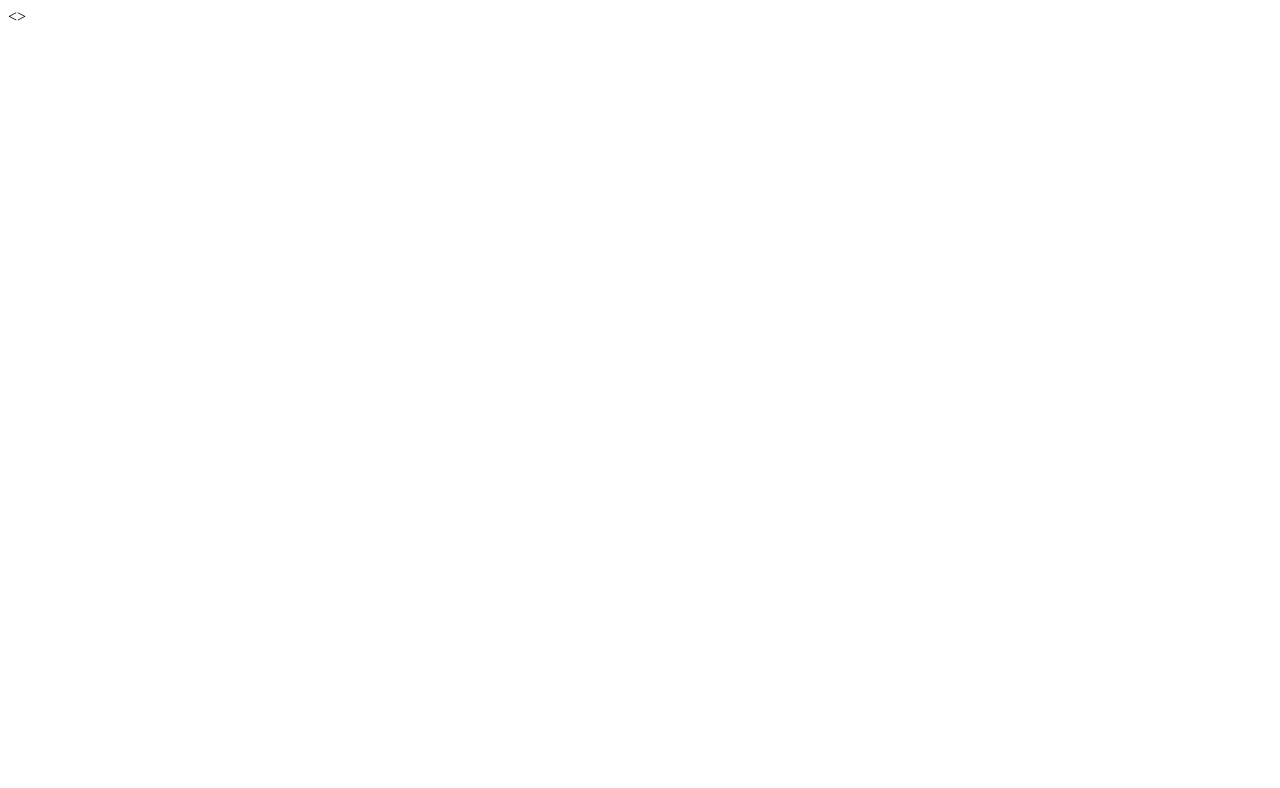
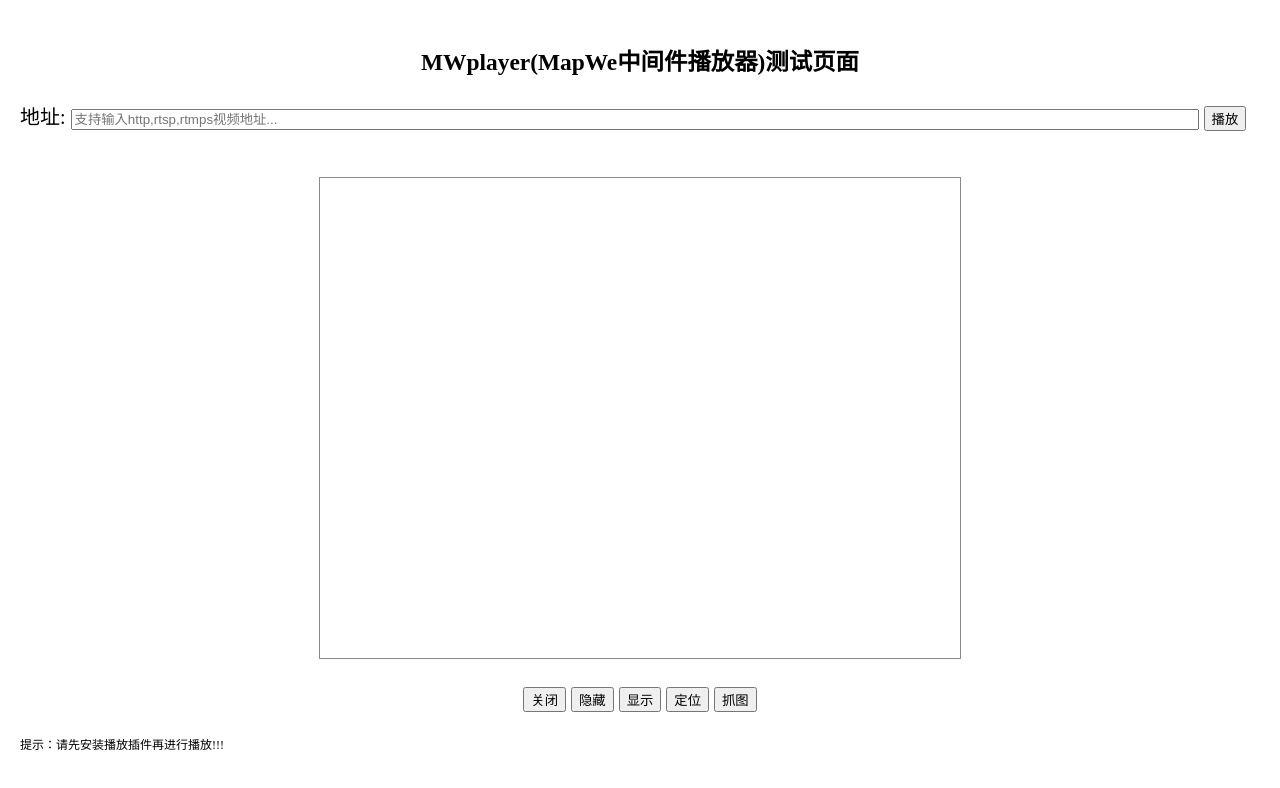
Before and after one commit to SeaHaige/MWplayer, a plain HTML site: page demos/index.html in a window 1280 px wide. Drawn offline with Linux system fonts and the light colour scheme.

Commit message:
Update index.html

```diff
--- a/demos/index.html
+++ b/demos/index.html
@@ -1 +1,64 @@
-<>
+<!DOCTYPE html>
+<meta http-equiv="content-type" content="text/html; charset=utf-8" />
+    <style>
+    body{
+        font-size:20px;
+    }
+    </style>
+    <body style="padding:12px;overflow:hidden;background-color: white;">
+        <h3 style="text-align: center;;">MWplayer(MapWe中间件播放器)测试页面</h3>
+        <div><span>地址:&nbsp;</span><input placeholder="支持输入http,rtsp,rtmps视频地址..." style="width:calc(100% - 120px)"/>&nbsp;<button onclick='playvideo()'>播放</button></div>
+        <br><br>
+        <div style="width:100%;text-align: center;;">
+            <div id="p1" style="width:640px;height:480px;display:inline-block;border:1px solid #888;">
+            </div>
+        </div>
+        <br>
+        <div style="text-align:center;">
+            <button onclick='closevideo()'>关闭</button>
+            <button onclick='hidevideo()'>隐藏</button>
+            <button onclick='showvideo()'>显示</button>
+            <button onclick='layoutvideo()'>定位</button>
+            <button onclick='snapvideo()'>抓图</button>
+        </div>
+        <br>
+        <div style="font-size:12px;">提示：请先安装播放插件再进行播放!!!</div>
+<script src="mwplayer.min.js"></script>
+<script>
+function closevideo(){
+    player.destroy();
+}
+function hidevideo(){
+    player.hide();
+}
+function layoutvideo(){
+    player.layout();
+}
+function showvideo(){
+    player.show();
+}
+function snapvideo(){
+    player.snap(function(blob){
+        const url = window.URL.createObjectURL(blob);
+
+        // 创建链接
+        const link = document.createElement("a");
+        link.href = url;
+        link.download = "test.jpg";
+
+        // 模拟点击链接进行下载
+        document.body.appendChild(link);
+        link.click();
+        document.body.removeChild(link);
+
+        // 释放 URL 对象
+        window.URL.revokeObjectURL(url);
+    })
+}
+function playvideo(){
+    player=new mwplayer({video:"c:/h265.mp4",container:"#p1",option:{islive:false,maxretry:3,retryinter:15,title:"是的"}})
+}
+
+</script>
+    </body>
+</html>
```
